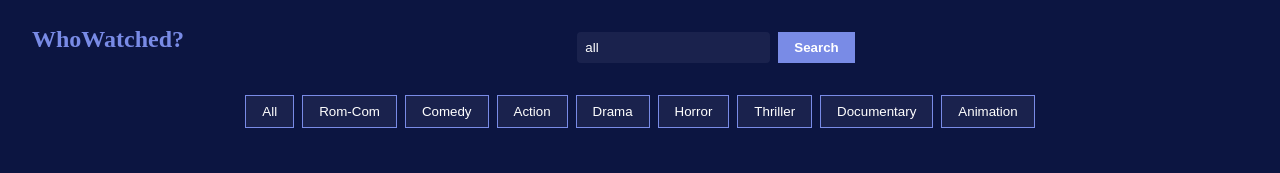
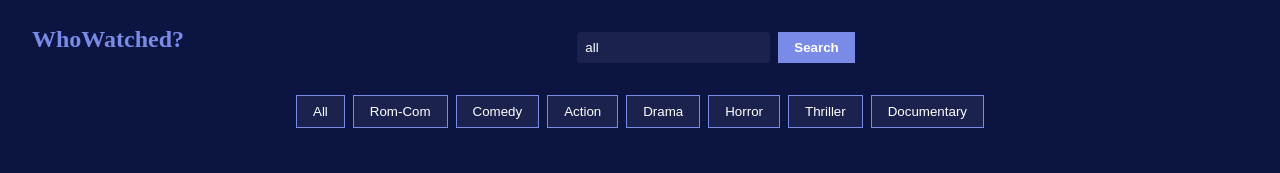
Before and after one commit to Namrata725/movieSearchAppInReact, a React (Vite) app: page / in a window 1280 px wide. Shown: the top 173 px of the page. Built offline with nearby package versions, Linux system fonts and the light colour scheme; no server answers.

Commit message:
remove animation

```diff
--- a/src/components/CategoryBtn.jsx
+++ b/src/components/CategoryBtn.jsx
@@ -29,9 +29,6 @@ function CategoryBtn({ setSearch, getData }) {
       <button onClick={userInput} value={"documentary"}>
         Documentary
       </button>
-      <button onClick={userInput} value={"animation"}>
-        Animation
-      </button>
     </div>
   );
 }
```
